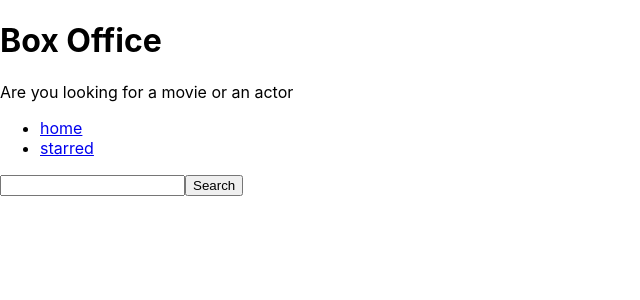
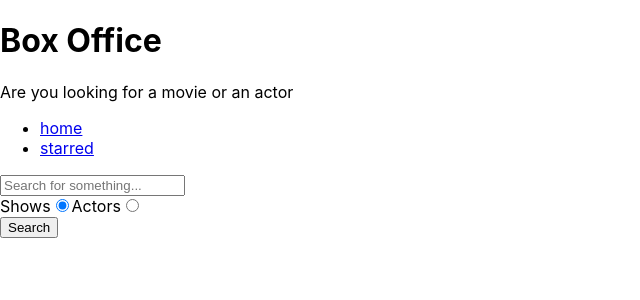
Before and after one commit to Prashant-17-11/BoxOffice, a React (Create React App) app: page / in a window 1280 px wide. Shown: the top 300 px of the page, without its empty margins (0-640 px from the left). Built offline with nearby package versions, Linux system fonts and the light colour scheme.

Commit message:
added search option for actors/shows

```diff
--- a/src/Routes/Home.js
+++ b/src/Routes/Home.js
@@ -5,9 +5,12 @@
 const Home = () => {
   const [input, setInput] = useState("");
   const [results, setResults] = useState(null);
+  const [searchOptions, setSearchOptions] = useState("shows");
+
+  const isShowsSearch = searchOptions === "shows";
 
   const onSearch = () => {
-    apiGet(`/search/shows?q=${input}`).then((result) => {
+    apiGet(`/search/${searchOptions}?q=${input}`).then((result) => {
       setResults(result);
     });
   };
@@ -17,11 +20,15 @@
   };
 
   const onKeyDown = (e) => {
-    if (e.keyCode == 13) {
+    if (e.keyCode === 13) {
       onSearch();
     }
   };
   // 13 is keyCode for ENTER key
+
+  const onRadioChange = (e) => {
+    setSearchOptions(e.target.value);
+  };
 
   const renderResults = () => {
     if (results && results.length === 0) {
@@ -29,13 +36,11 @@
     }
 
     if (results && results.length > 0) {
-      return (
-        <div>
-          {results.map((item) => (
-            <div key={item.show.id}>{item.show.name}</div>
-          ))}
-        </div>
-      );
+      return results[0].show
+        ? results.map((item) => <div key={item.show.id}>{item.show.name}</div>)
+        : results.map((item) => (
+            <div key={item.person.id}>{item.person.name}</div>
+          ));
     }
 
     return null;
@@ -45,10 +50,33 @@
     <MainPageLayout>
       <input
         type="text"
+        placeholder="Search for something..."
         onChange={onInputChange}
         onKeyDown={onKeyDown}
         value={input}
       />
+      <div>
+        <label htmlFor="shows-search">
+          Shows
+          <input
+            id="shows-search"
+            type="radio"
+            value="shows"
+            checked={isShowsSearch}
+            onChange={onRadioChange}
+          />
+        </label>
+        <label htmlFor="actors-search">
+          Actors
+          <input
+            id="actors-search"
+            type="radio"
+            value="people"
+            checked={!isShowsSearch}
+            onChange={onRadioChange}
+          />
+        </label>
+      </div>
       <button type="button" onClick={onSearch}>
         Search
       </button>
```
